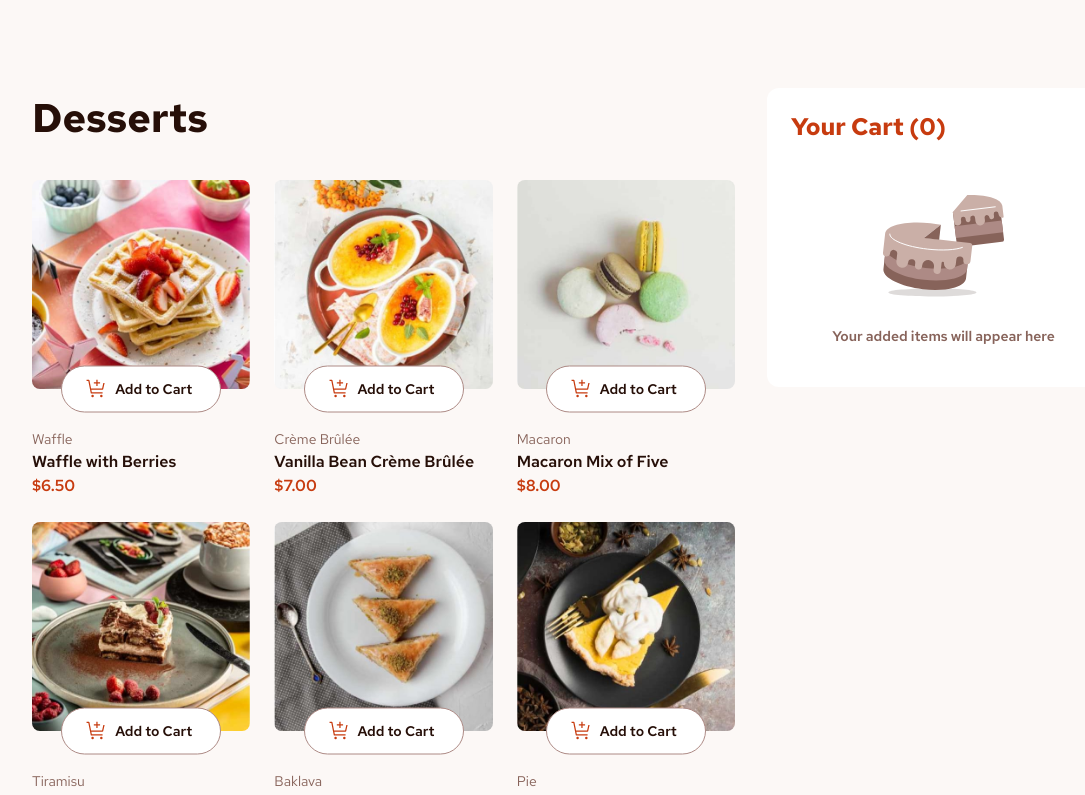
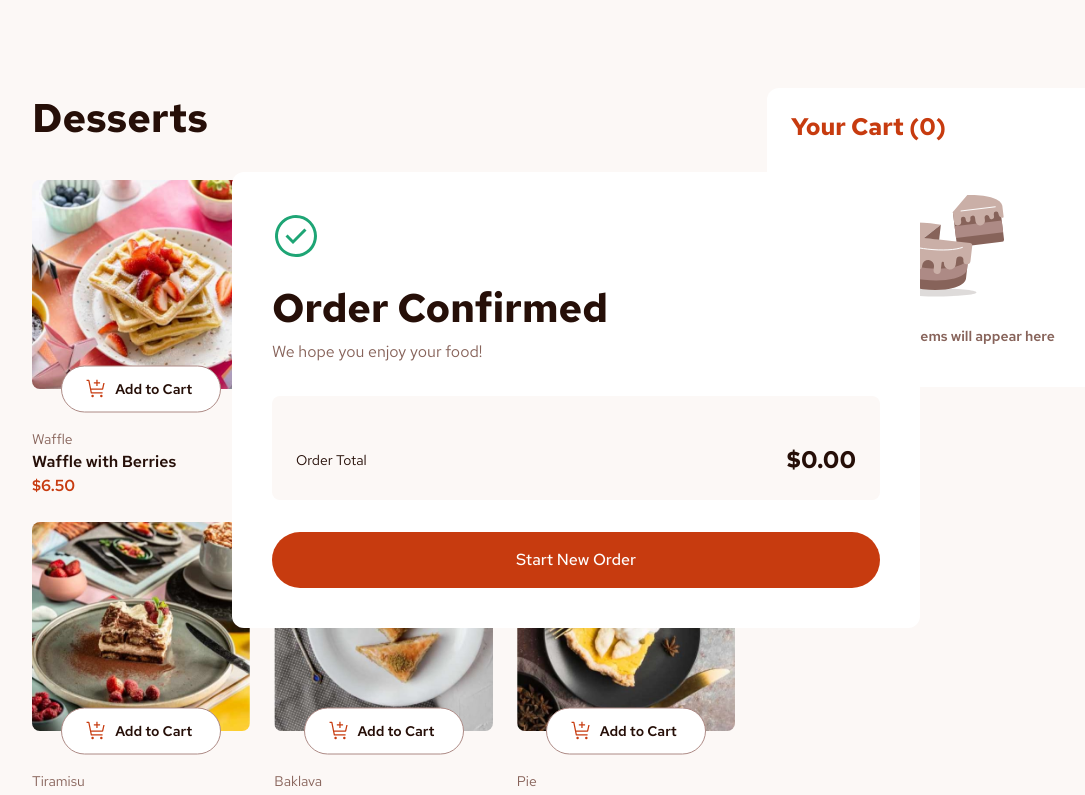
Before and after one commit to KarolinaMas/product-list-with-cart, a React (Vite) app: page / in a window 1280 px wide. Shown: the top 795 px of the page, without its empty margins (64-1149 px from the left). Built offline with nearby package versions, Linux system fonts and the light colour scheme.

Commit message:
style modal for tablet sizes

```diff
--- a/src/components/Modal.tsx
+++ b/src/components/Modal.tsx
@@ -11,9 +11,11 @@ const Modal = ({
   return (
     <div
       className={clsx(
-        "bg-white rounded-t-xl flex flex-col gap-8 py-10 px-6",
+        "bg-white max-w-172 rounded-t-xl flex flex-col gap-8 mx-auto py-10 px-6",
         "fixed bottom-0 left-0 right-0 z-50",
         "transform transition-transform duration-500 ease-out",
+        "s:p-10",
+        "md:bottom-auto md:top-1/2 md:left-1/2 md:-translate-x-1/2 md:-translate-y-1/2 md:rounded-xl md:w-172",
         isOrderConfirmed ? "translate-y-0" : "translate-y-full"
       )}
     >
@@ -24,15 +26,15 @@ const Modal = ({
         </h2>
         <p className="text-rose-500">We hope you enjoy your food!</p>
       </div>
-      <div className="bg-rose-50 p-6 rounded-lg">
+      <div className="bg-rose-50 p-6 rounded-lg max-h-[40vh] overflow-y-auto">
         {cart.map(({ name, image, quantity, total, price }) => (
-          <div className="flex gap-4 py-4 border-b-2 border-rose-100">
+          <div className="flex py-4 border-b-2 border-rose-100">
             <img
               src={image.thumbnail}
               alt={name}
-              className="w-12 h-12 rounded-sm"
+              className="w-12 h-12 rounded-sm mr-4"
             />
-            <div className="text-rose-500 text-sm">
+            <div className="text-rose-500 text-sm mr-auto">
               <p className="text-rose-900 font-semibold w-34 truncate">
                 {name}
               </p>
```
